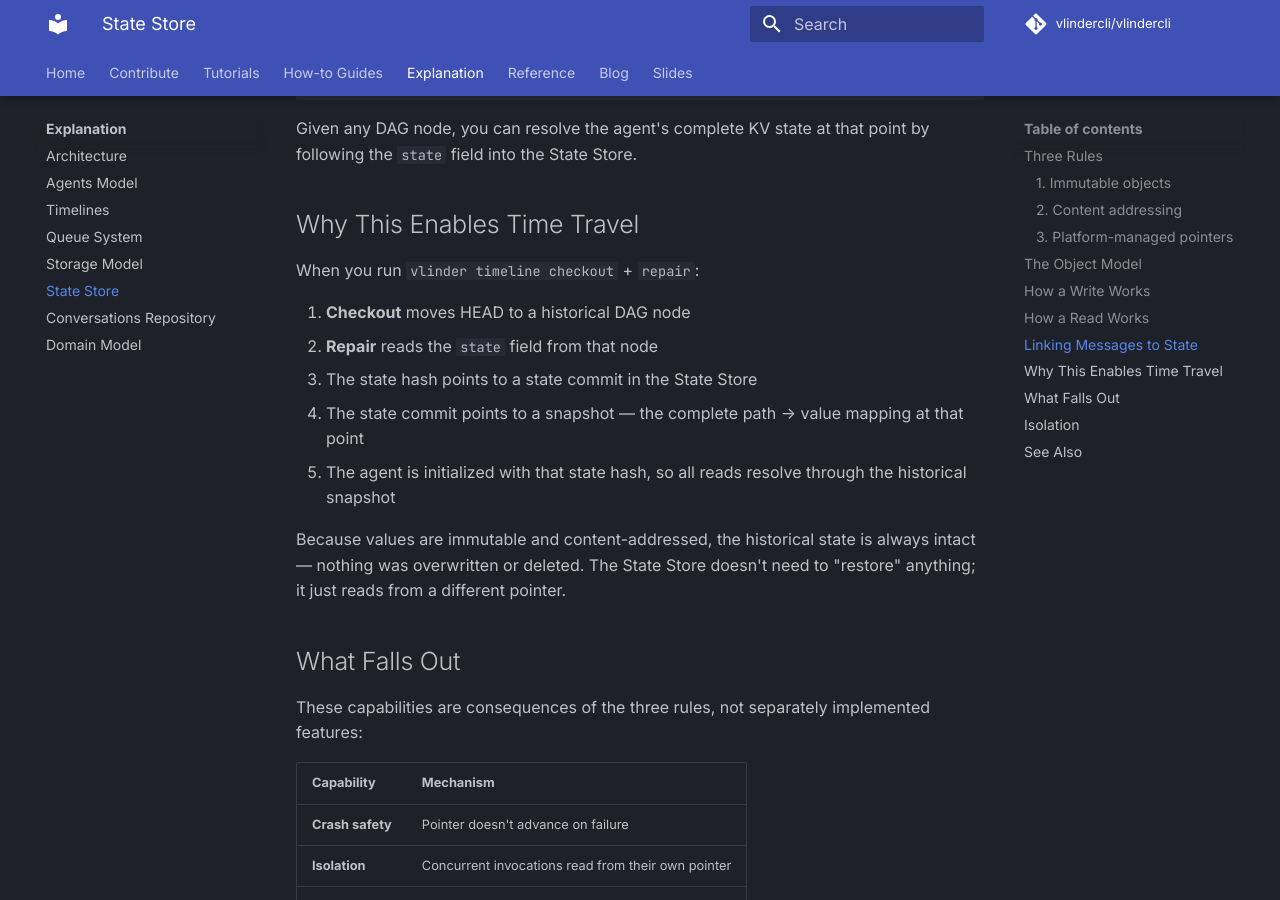
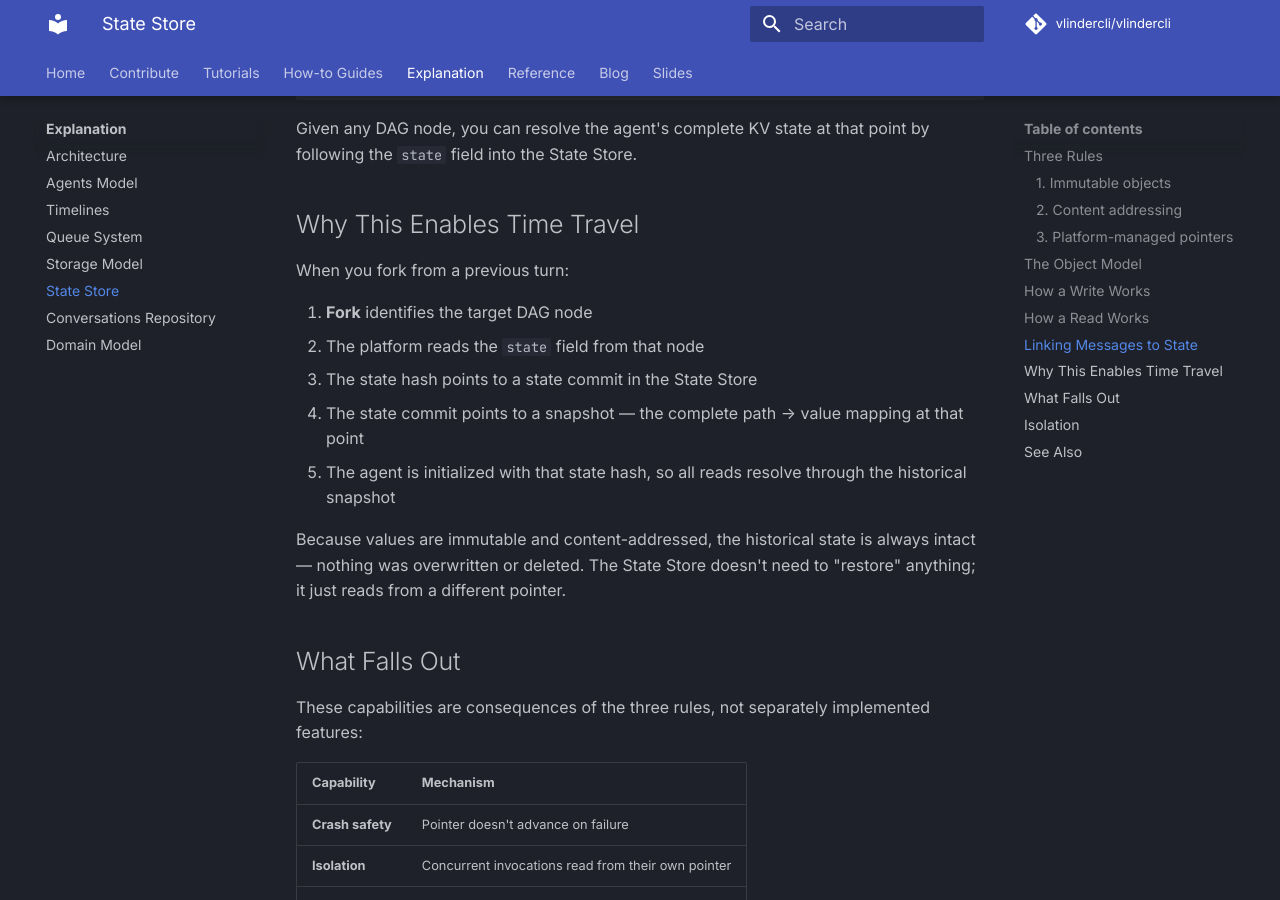
Before and after one commit to vlindercli/public-docs, an MkDocs documentation site: the page built from docs/content/explanation/state-store.md, in a window 1280 px wide and 900 px high, scrolled down 2540 px. Built offline with MkDocs 1.6.1 and Material for MkDocs 9.7.7, drawn with Linux system fonts in a browser that asks for light colours; comment, search, counter and statistics services are not loaded; some of the changed text lies outside the part shown.

Commit message:
Remove repair references from state store explanation

```diff
--- a/docs/content/explanation/state-store.md
+++ b/docs/content/explanation/state-store.md
@@ -2,7 +2,7 @@
 
 The State Store is a content-addressed, append-only store that versions every change to an agent's key-value storage. It uses a Merkle DAG object model — values, snapshots, and commits — giving each agent a complete, verifiable history of its state.
 
-This is the mechanism behind the "All state is content-addressed" rule in the [Storage Model](storage-model.md). When you [repair a timeline](../how-to/time-travel-debugging.md), the `state` field on the DAG node points into this store — that's how the platform knows exactly what to restore.
+This is the mechanism behind the "All state is content-addressed" rule in the [Storage Model](storage-model.md). When you [rewind to a previous turn](time-travel.md), the `state` field on the DAG node points into this store — that's how the platform knows exactly what to restore.
 
 ## Three Rules
 
@@ -92,10 +92,10 @@ Given any DAG node, you can resolve the agent's complete KV state at that point
 
 ## Why This Enables Time Travel
 
-When you run `vlinder timeline checkout` + `repair`:
+When you fork from a previous turn:
 
-1. **Checkout** moves HEAD to a historical DAG node
-2. **Repair** reads the `state` field from that node
+1. **Fork** identifies the target DAG node
+2. The platform reads the `state` field from that node
 3. The state hash points to a state commit in the State Store
 4. The state commit points to a snapshot — the complete path → value mapping at that point
 5. The agent is initialized with that state hash, so all reads resolve through the historical snapshot
```
